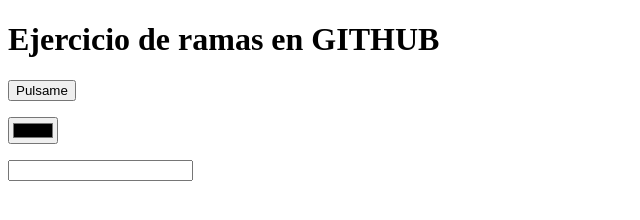
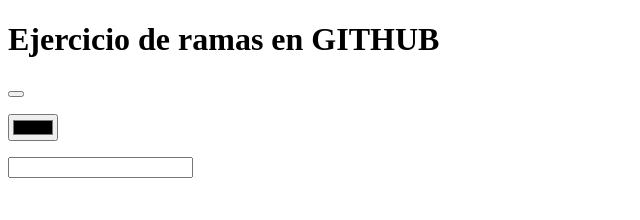
Before and after one commit to IPL2601/EjercicioGitHubPrueba, a plain HTML site: page index.html in a window 1280 px wide. Both pictures are taken after a click on the button "Pulsame". Shown: the whole page, without its empty margins (0-640 px from the left). Drawn offline with Linux system fonts and the light colour scheme.

Commit message:
fix-funcionalidad-texto

```diff
--- a/index.html
+++ b/index.html
@@ -10,5 +10,6 @@
     <p><button id="boton1">Pulsame</button></p>
     <p><input type="color" id="color"></p>
     <p><input type="text" id="nombre"></p>
+    <script type="text/javascript" src="src/script.js"></script>
 </body>
 </html>
--- a/src/script.js
+++ b/src/script.js
@@ -4,7 +4,8 @@
     const nombre = document.getElementById("nombre");
 
     function cambiar() {
-
+        valorTexto = nombre.value;
+        boton.textContent = valorTexto;
     }
     boton.addEventListener("click", cambiar);
 }
```
